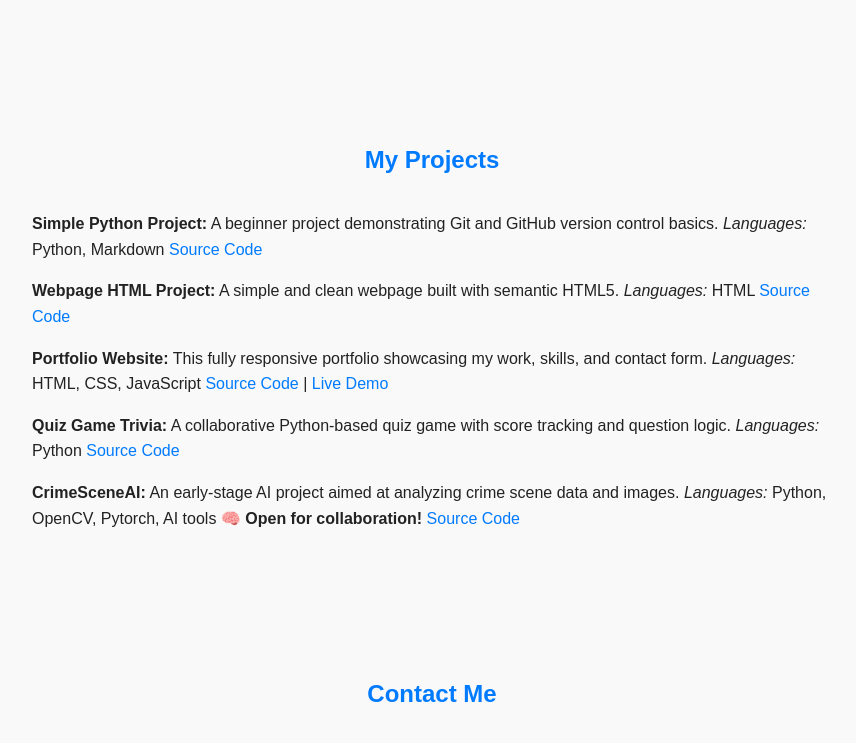
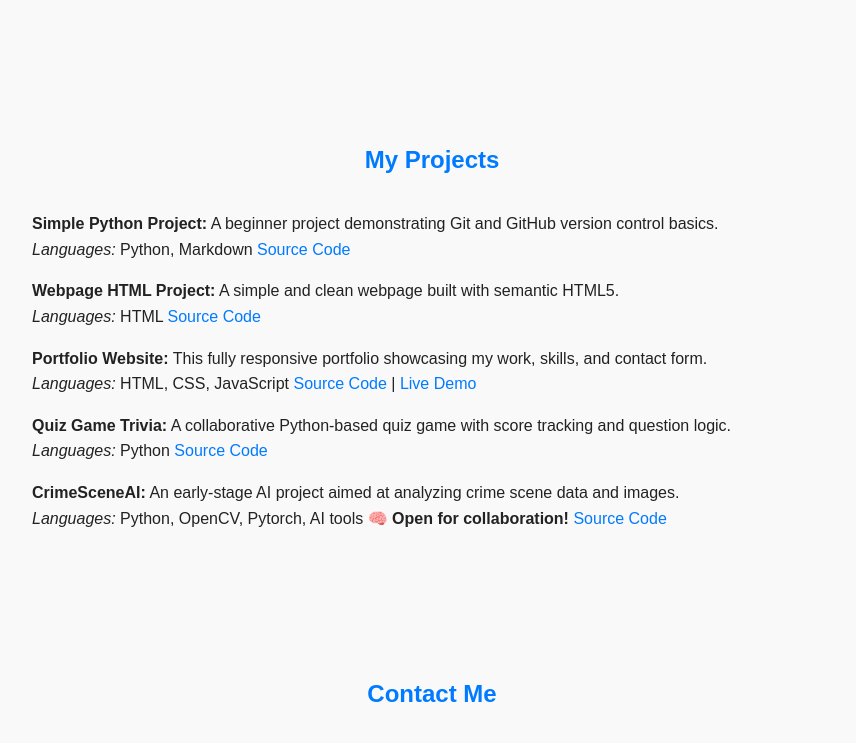
Before and after one commit to marksabuto/marksabuto, a plain HTML site: page index.html in a window 1280 px wide. Shown: the part 1859-2602 px from the top of the page, without its empty margins (208-1064 px from the left). Drawn offline with Linux system fonts and the light colour scheme.

Commit message:
Updated index.html

```diff
--- a/index.html
+++ b/index.html
@@ -97,32 +97,32 @@
         <ul>
           <li>
             <strong>Simple Python Project:</strong>
-            A beginner project demonstrating Git and GitHub version control basics.
+            A beginner project demonstrating Git and GitHub version control basics.<br>
             <em>Languages:</em> Python, Markdown
             <a href="https://github.com/marksabuto/my-python-project.git" target="_blank">Source Code</a>
           </li>
           <li>
             <strong>Webpage HTML Project:</strong>
-            A simple and clean webpage built with semantic HTML5.
+            A simple and clean webpage built with semantic HTML5.<br>
             <em>Languages:</em> HTML
             <a href="https://github.com/marksabuto/my-html-project.git" target="_blank">Source Code</a>
           </li>
           <li>
             <strong>Portfolio Website:</strong>
-            This fully responsive portfolio showcasing my work, skills, and contact form.
+            This fully responsive portfolio showcasing my work, skills, and contact form.<br>
             <em>Languages:</em> HTML, CSS, JavaScript
             <a href="https://github.com/marksabuto/My_portfolio_project.git" target="_blank">Source Code</a> |
             <a href="https://marksabuto.netlify.app/" target="_blank">Live Demo</a>
           </li>
           <li>
             <strong>Quiz Game Trivia:</strong>
-            A collaborative Python-based quiz game with score tracking and question logic.
+            A collaborative Python-based quiz game with score tracking and question logic.<br>
             <em>Languages:</em> Python
             <a href="https://github.com/dlakk/quiz-game-triva.git" target="_blank">Source Code</a>
           </li>
           <li>
             <strong>CrimeSceneAI:</strong>
-            An early-stage AI project aimed at analyzing crime scene data and images.
+            An early-stage AI project aimed at analyzing crime scene data and images.<br>
             <em>Languages:</em> Python, OpenCV, Pytorch, AI tools
             <strong>🧠 Open for collaboration!</strong>
             <a href="https://github.com/marksabuto/CrimeSceneAI" target="_blank">Source Code</a>
```
